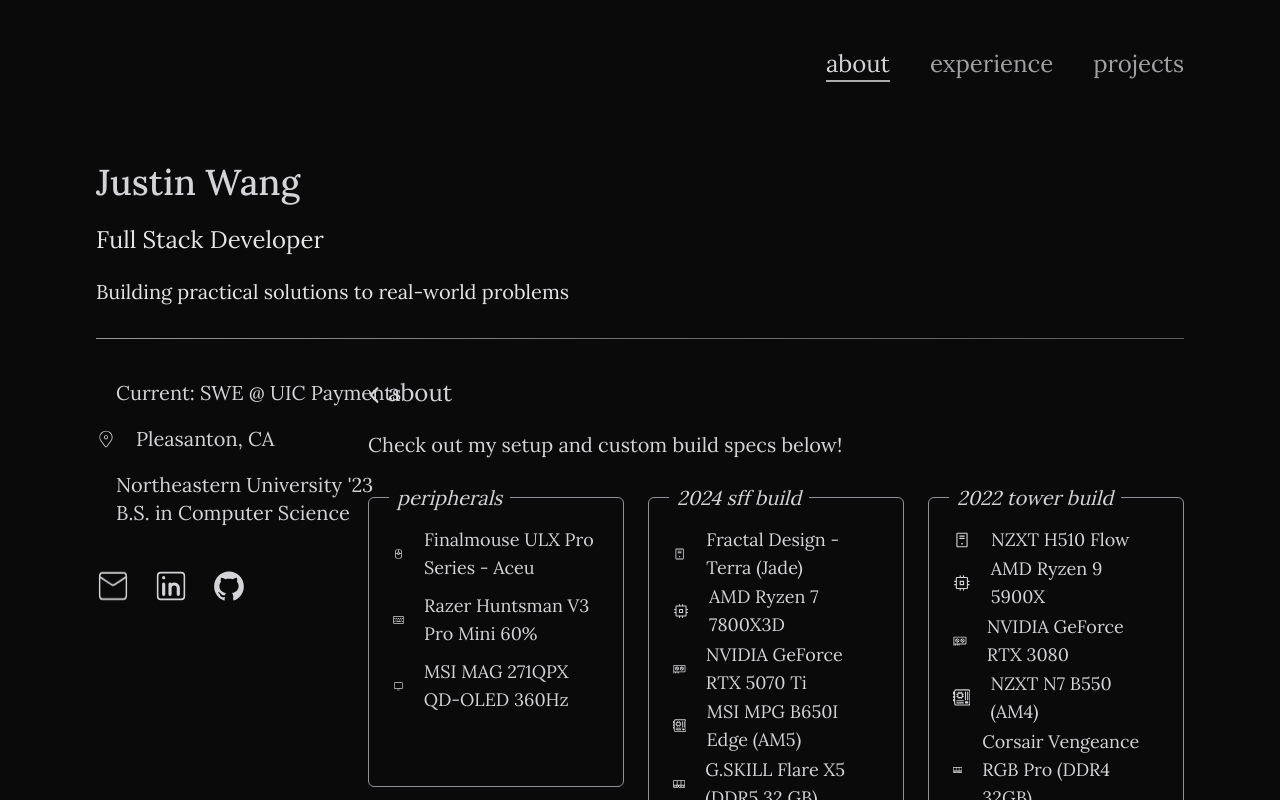
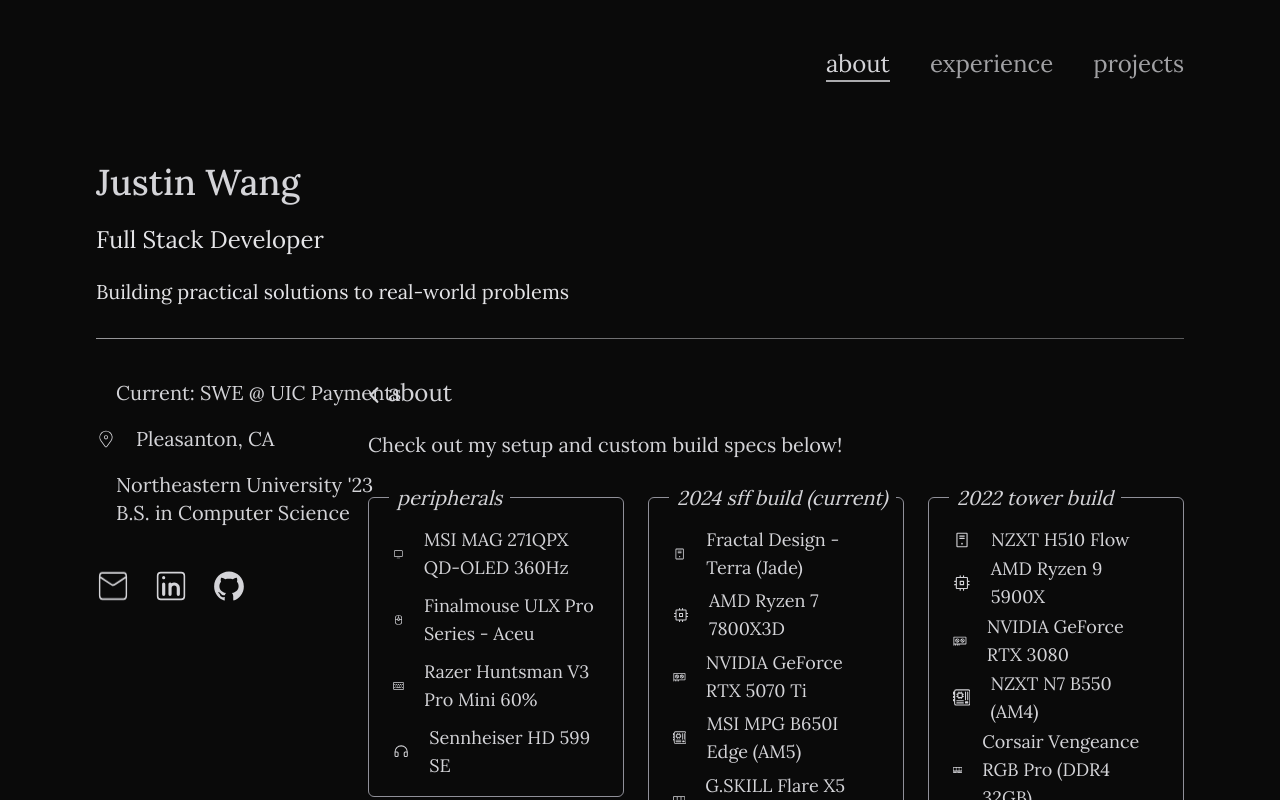
Before and after one commit to jwang9228/personal-site, a Next.js app: page /about in a window 1280 px wide. Both pictures are taken after a click on the button "PC parts". Built offline with nearby package versions, Linux system fonts and the light colour scheme.

Commit message:
Improve PC info and hobby formatting and layout

```diff
--- a/src/app/components/about/hobbies/Hobbies.jsx
+++ b/src/app/components/about/hobbies/Hobbies.jsx
@@ -22,17 +22,17 @@ export default function Hobbies() {
 			postlink: 'in NorCal',
 			detailsSection: <Trails />
 		},
+    {
+			prelink: 'Tinkering with',
+			link: 'PC parts',
+			postlink: 'and peripherals',
+			detailsSection: <PC />
+		},
 		{
 			prelink: 'Climbing the ranks in the latest',
 			link: 'competitive games',
 			postlink: '',
 			detailsSection: <Games />
-		},
-		{
-			prelink: 'Tinkering with',
-			link: 'PC parts',
-			postlink: 'and peripherals',
-			detailsSection: <PC />
 		}
 	];
 
--- a/src/app/components/about/hobbies/PC.jsx
+++ b/src/app/components/about/hobbies/PC.jsx
@@ -1,6 +1,7 @@
 import {
   PiMouseMiddleClick,
   PiMonitor,
+  PiHeadphones,
   PiComputerTower,
   PiCpu,
   PiGraphicsCard
@@ -12,6 +13,10 @@ import { MdOutlinePower } from 'react-icons/md';
 export default function PC() {
   const peripherals = [
     {
+      icon: <PiMonitor />,
+      description: 'MSI MAG 271QPX QD-OLED 360Hz'
+    },
+    {
       icon: <PiMouseMiddleClick />,
       description: 'Finalmouse ULX Pro Series - Aceu'
     },
@@ -20,9 +25,9 @@ export default function PC() {
       description: 'Razer Huntsman V3 Pro Mini 60%'
     },
     {
-      icon: <PiMonitor />,
-      description: 'MSI MAG 271QPX QD-OLED 360Hz'
-    },
+      icon: <PiHeadphones />,
+      description: 'Sennheiser HD 599 SE'
+    }
     /*
     {
       icon: <PiMonitor />,
@@ -44,7 +49,7 @@ export default function PC() {
 
   const builds = [
     {
-      name: '2024 sff build',
+      name: '2024 sff build (current)',
       specs: {
         case: 'Fractal Design - Terra (Jade)',
         cpu: 'AMD Ryzen 7 7800X3D',
@@ -52,7 +57,7 @@ export default function PC() {
         mobo: 'MSI MPG B650I Edge (AM5)',
         ram: 'G.SKILL Flare X5 (DDR5 32 GB)',
         storage: 'Samsung 980 PRO M.2 (1TB)',
-        cooler: 'Noctua NH-L12S (120mm Fan)',
+        cooler: 'Noctua NH-L12S',
         psu: 'Corsair SF750 (750w 80+ Platinum)'
       }
     },
@@ -93,7 +98,9 @@ export default function PC() {
                 ))}
               </>
             }
+            fitContent={true}
           />
+          { /*
           <section className='hidden laptop:flex'>
             <PCItem
               header='icon legend'
@@ -113,6 +120,7 @@ export default function PC() {
               }
             />
           </section>
+          */ }
         </section>
         {builds.map(build => (
           <PCItem
@@ -133,6 +141,7 @@ export default function PC() {
             }
           />
         ))}
+        { /*
         <section className='laptop:hidden'>
           <PCItem
             header='icon legend'
@@ -152,16 +161,18 @@ export default function PC() {
             }
           />
         </section>
+        */ }
       </section>
     </main>
   )
 }
 
-function PCItem({header, content}) {
+function PCItem({header, content, fitContent}) {
   return (
-    <section className='relative border tablet:w-2/3 laptop:w-full h-fit laptop:h-full
+    <section className={`relative border tablet:w-2/3 laptop:w-full
+      ${fitContent ? 'h-fit' : 'h-full'}
       border-zinc-400/90 rounded-md px-4.5 tablet:px-5 laptop:px-6
-      pt-5 laptop:pt-7 pb-4 mt-2.5'>
+      pt-5 laptop:pt-7 pb-4 mt-2.5`}>
       <span className='absolute -top-3.5 left-3.5 tablet:left-5
         px-1.5 tablet:px-2 bg-dark italic'>
         {header}
```
